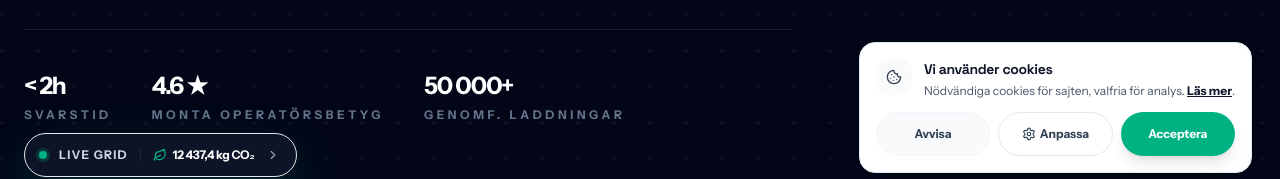
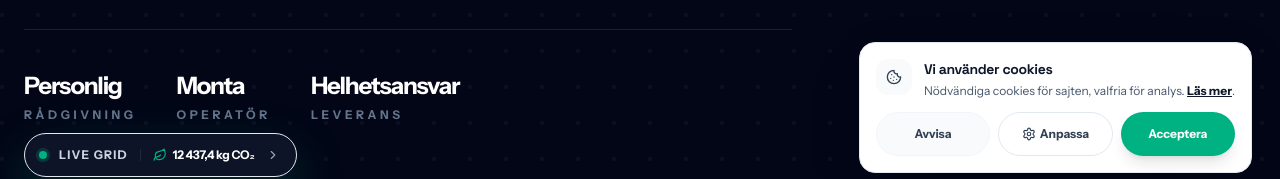
Before and after one commit to RavveFix/Clean-Charge-hemsida, a Next.js app: page /kontakt in a window 1280 px wide. Shown: the part 599-778 px from the top of the page. Built offline with nearby package versions, Linux system fonts and the light colour scheme; no server answers.

Commit message:
Remove unverified contact claims

```diff
--- a/app/kontakt/page.tsx
+++ b/app/kontakt/page.tsx
@@ -10,13 +10,13 @@ import Breadcrumbs from '@/components/Breadcrumbs';
 export const metadata: Metadata = {
   title: 'Kontakta Oss – Offert & Rådgivning',
   description:
-    'Kontakta Clean Charge AB för kostnadsfri rådgivning och offert på laddboxar. Ring 019-760 42 90 eller fyll i formuläret så återkommer vi inom 2 timmar.',
+    'Kontakta Clean Charge AB för kostnadsfri rådgivning och offert på laddboxar, laddstationer och drift. Ring 019-760 42 90 eller fyll i formuläret.',
   alternates: { canonical: 'https://www.cleancharge.se/kontakt' },
   openGraph: {
     ...openGraphBase,
     title: 'Kontakta Oss – Offert & Rådgivning | Clean Charge AB',
     description:
-      'Kostnadsfri rådgivning och offert. Svar samma dag under kontorstid. Ring 019-760 42 90.',
+      'Kostnadsfri rådgivning och offert för laddboxar, laddstationer och drift. Ring 019-760 42 90.',
     url: 'https://www.cleancharge.se/kontakt',
     images: openGraphImages('Kontakta Clean Charge AB — kostnadsfri rådgivning och offert'),
   },
@@ -90,12 +90,12 @@ export default function KontaktPage() {
               Oavsett om du representerar en BRF, ett företag eller vill ladda hemma – våra experter hjälper dig hitta rätt lösning.
             </p>
 
-            {/* Quick stats row */}
+            {/* Verifierbara styrkor i stället för obestyrkta statistikclaims */}
             <div className="flex flex-wrap gap-6 sm:gap-10 mt-8 sm:mt-12 pt-8 sm:pt-10 border-t border-white/10">
               {[
-                { label: 'Svarstid', value: '< 2h' },
-                { label: 'Monta Operatörsbetyg', value: '4.6 ★' },
-                { label: 'Genomf. laddningar', value: '50 000+' },
+                { label: 'Rådgivning', value: 'Personlig' },
+                { label: 'Operatör', value: 'Monta' },
+                { label: 'Leverans', value: 'Helhetsansvar' },
               ].map((s, i) => (
                 <div key={i} className="space-y-1">
                   <p className="text-2xl font-black text-white tracking-tighter">{s.value}</p>
```
